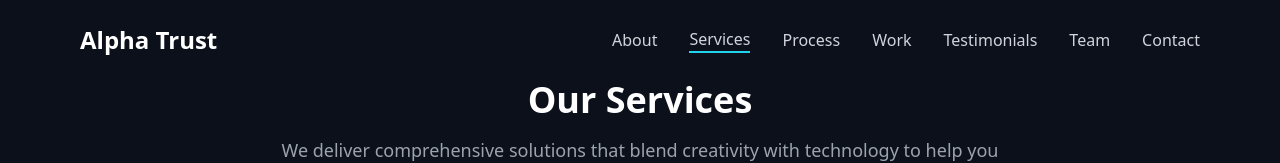
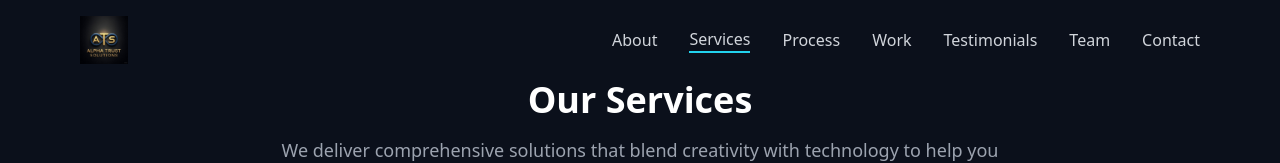
Before and after one commit to lerskytech/ATS-Final, a React (Vite) app: page / in a window 1280 px wide. Shown: the top 163 px of the page. Built offline with nearby package versions, Linux system fonts and the light colour scheme; the HTML template or start-up script is replaced by a standard one.

Commit message:
feat(logo): Replace site logo with ATSLOGO.JPG

```diff
--- a/src/components/Navbar.tsx
+++ b/src/components/Navbar.tsx
@@ -1,6 +1,8 @@
 import { useState, useEffect } from 'react';
 import { Link } from 'react-scroll';
 import { FaBars, FaTimes } from 'react-icons/fa';
+import { imageMap } from '../utils/imageMap';
+import RatioBox from './RatioBox';
 
 const navLinks = [
   { to: 'about', label: 'About' },
@@ -28,8 +30,12 @@ const Navbar = () => {
     <nav className={`fixed top-0 left-0 right-0 z-50 transition-all duration-300 ${isScrolled ? 'bg-black/80 backdrop-blur-lg shadow-lg shadow-cyan-500/10' : 'bg-transparent'}`}>
       <div className="max-w-6xl mx-auto px-4">
         <div className="flex justify-between items-center h-20">
-          <Link to="hero" smooth={true} duration={500} className="cursor-pointer text-2xl font-bold text-white">
-            Alpha Trust
+          <Link to="hero" smooth={true} duration={500} className="cursor-pointer w-12 h-12">
+            <RatioBox
+              src="/assets/ATSLOGO.JPG"
+              alt="Alpha Trust Solutions Logo"
+              ratio={imageMap['/assets/ATSLOGO.JPG'].ratio}
+            />
           </Link>
           <div className="hidden md:flex items-center space-x-8">
             {navLinks.map(link => (
--- a/src/utils/imageMap.ts
+++ b/src/utils/imageMap.ts
@@ -1,4 +1,14 @@
-export const imageMap = {
+export interface ImageMetadata {
+  ratio: string;
+  useCase: string;
+  dimensions?: string;
+}
+
+export const imageMap: { [key: string]: ImageMetadata } = {
+  '/assets/ATSLOGO.JPG': {
+    ratio: '1/1',
+    useCase: 'Main Site Logo',
+  },
   '/assets/banners/hero.png': { ratio: '3:2', useCase: 'Hero banner', dimensions: '1500x1000' },
   '/assets/portraits/about.png': { ratio: '2:3', useCase: 'About team visual', dimensions: '600x900' },
   '/assets/portraits/service1.png': { ratio: '2:3', useCase: 'Services card 1', dimensions: '600x900' },
```
